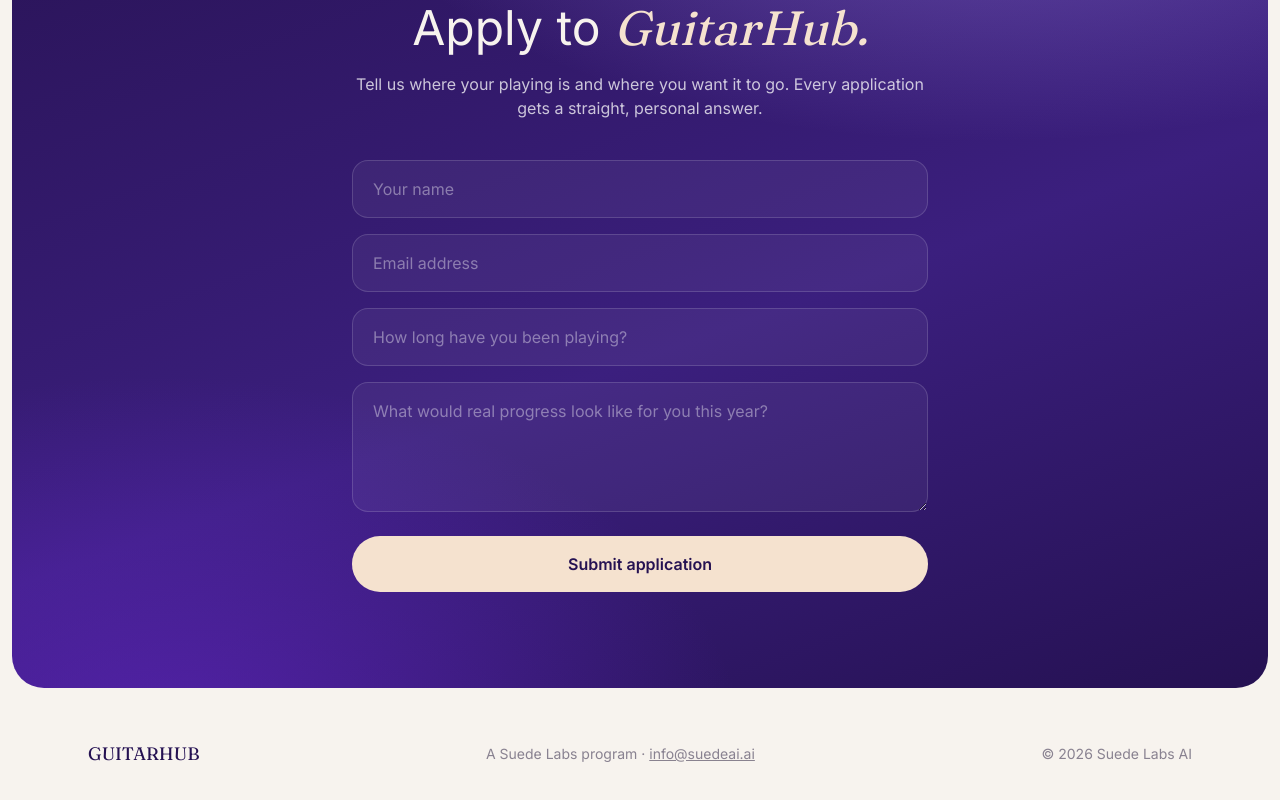
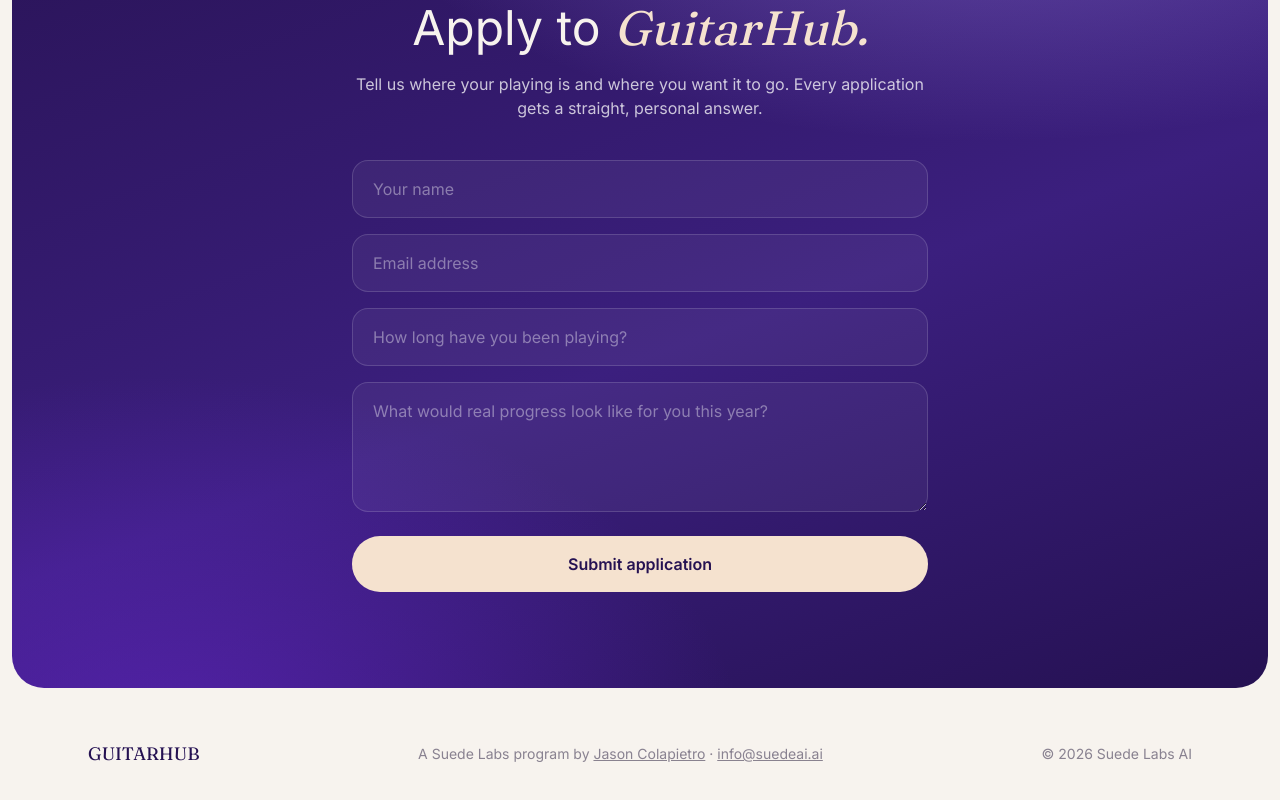
Before and after one commit to JasonColapietro/suede-guitar-hub, a Next.js app: page / in a window 1280 px wide. Shown: the part 4509-5309 px from the top of the page. Built offline with nearby package versions, Linux system fonts and the light colour scheme.

Commit message:
Credit Jason Colapietro in the site footer
The footer named only Suede Labs; the founder's name is part of the
brand surface across the estate. His name now sits in the footer line,
linked to the founder page on suedeai.ai.

```diff
--- a/app/page.tsx
+++ b/app/page.tsx
@@ -339,7 +339,14 @@ export default function Home() {
       <footer className="mx-auto flex max-w-6xl flex-col items-center justify-between gap-4 px-6 py-10 text-sm text-ink/50 md:flex-row">
         <span className="font-display text-lg text-indigo-deep">GUITARHUB</span>
         <span>
-          A Suede Labs program ·{" "}
+          A Suede Labs program by{" "}
+          <a
+            href="https://suedeai.ai/founder"
+            className="underline hover:text-indigo-deep"
+          >
+            Jason Colapietro
+          </a>{" "}
+          ·{" "}
           <a href="mailto:info@suedeai.ai" className="underline hover:text-indigo-deep">
             info@suedeai.ai
           </a>
```
